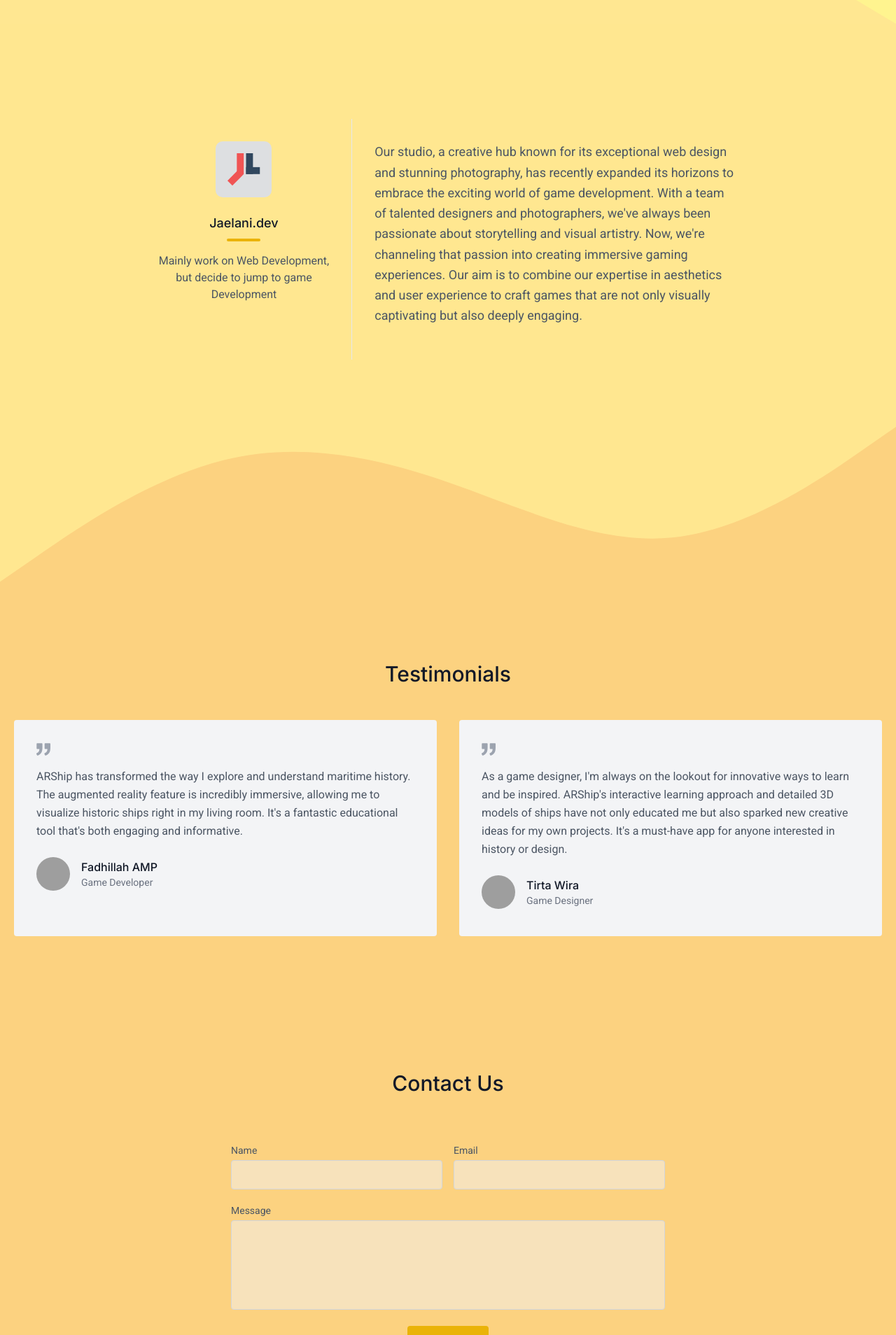
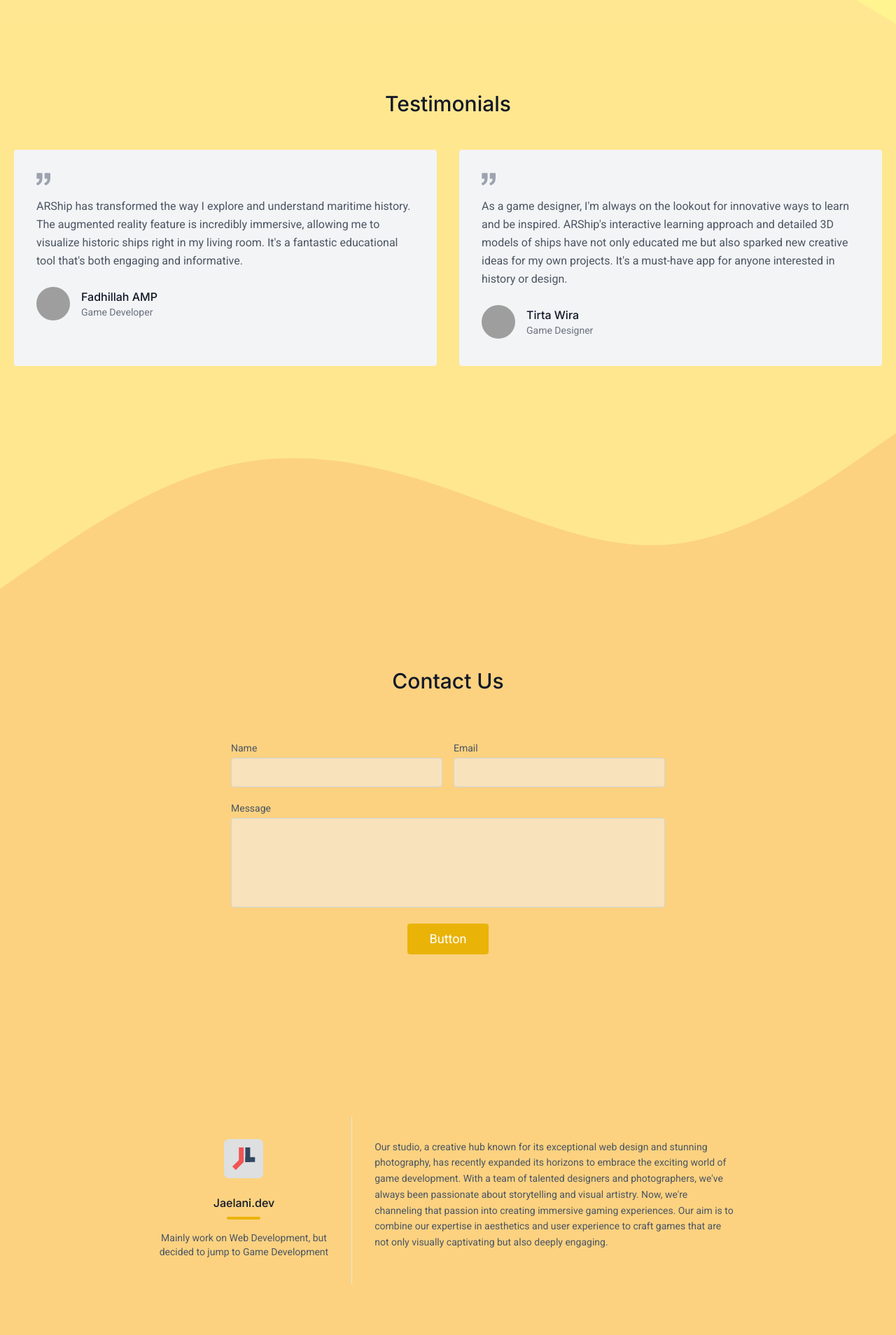
Before and after one commit to MSeptianJ/arship-landingpage, a React (Vite) app: page / in a window 1280 px wide. Shown: the part 1780-3688 px from the top of the page at 70% size. Built offline with nearby package versions, Linux system fonts and the light colour scheme; grey boxes are pictures that could not be loaded.

Commit message:
Edit Developer

```diff
--- a/src/App.tsx
+++ b/src/App.tsx
@@ -25,14 +25,14 @@ function App() {
         <img className="size-full" src={WAVEB} alt="" />
       </div>
 
-      <Developer />
+      <Testimonial />
 
       <div className="w-full bg-clr2">
         <img className="size-full" src={WAVEA} alt="" />
       </div>
 
-      <Testimonial />
       <Contact />
+      <Developer />
       <Footer />
     </div>
   );
--- a/src/components/Developer.tsx
+++ b/src/components/Developer.tsx
@@ -2,25 +2,22 @@ import DEVICON from "../assets/Images/IconJael.svg"
 
 const Developer = () => {
   return (
-    <section id="Developer" className="bg-clr2 font-content text-gray-600">
+    <section id="Developer" className="bg-clr3 font-content text-gray-600">
       <div className="container mx-auto flex flex-col px-5 py-24">
         <div className="mx-auto lg:w-4/6">
-          {/* <div className="h-64 overflow-hidden rounded-lg">
-            <img alt="content" className="size-full object-cover object-center" src="https://dummyimage.com/1200x500"/>
-          </div> */}
           <div className="mt-10 flex flex-col sm:flex-row">
             <div className="text-center sm:w-1/3 sm:py-8 sm:pr-8">
-              <div className="inline-flex size-20 items-center justify-center rounded-full bg-gray-200 text-gray-400">
+              <div className="inline-flex size-14 items-center justify-center rounded-full bg-gray-200 text-gray-400">
                 <img src={DEVICON} alt="Developer Icon" />
               </div>
               <div className="flex flex-col items-center justify-center text-center">
-                <h2 className="mt-4 font-title text-lg font-medium text-gray-900">Jaelani.dev</h2>
+                <h2 className="mt-4 font-title font-medium text-gray-900">Jaelani.dev</h2>
                 <div className="mb-4 mt-2 h-1 w-12 rounded bg-yellow-500"></div>
-                <p className="text-base">Mainly work on Web Development, but decide to jump to game Development</p>
+                <p className="text-sm">Mainly work on Web Development, but decided to jump to Game Development</p>
               </div>
             </div>
             <div className="mt-4 border-t border-gray-200 pt-4 text-center sm:mt-0 sm:w-2/3 sm:border-l sm:border-t-0 sm:py-8 sm:pl-8 sm:text-left">
-              <p className="mb-4 text-lg leading-relaxed">Our studio, a creative hub known for its exceptional web design and stunning photography, has recently expanded its horizons to embrace the exciting world of game development. With a team of talented designers and photographers, we've always been passionate about storytelling and visual artistry. Now, we're channeling that passion into creating immersive gaming experiences. Our aim is to combine our expertise in aesthetics and user experience to craft games that are not only visually captivating but also deeply engaging.</p>
+              <p className="mb-4 text-sm leading-relaxed">Our studio, a creative hub known for its exceptional web design and stunning photography, has recently expanded its horizons to embrace the exciting world of game development. With a team of talented designers and photographers, we've always been passionate about storytelling and visual artistry. Now, we're channeling that passion into creating immersive gaming experiences. Our aim is to combine our expertise in aesthetics and user experience to craft games that are not only visually captivating but also deeply engaging.</p>
             </div>
           </div>
         </div>
--- a/src/components/Testimonial.tsx
+++ b/src/components/Testimonial.tsx
@@ -1,6 +1,6 @@
 const Testimonial = () => {
   return (
-    <section id="Testimonial" className="bg-clr3 font-content text-gray-600">
+    <section id="Testimonial" className="bg-clr2 font-content text-gray-600">
       <div className="container mx-auto px-5 py-24">
         <h1 className="mb-12 text-center font-title text-3xl font-medium text-gray-900">Testimonials</h1>
         <div className="-m-4 flex flex-wrap">
```
